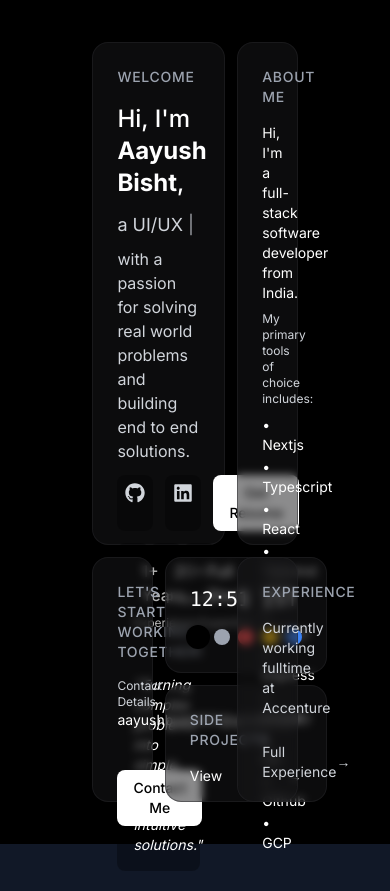
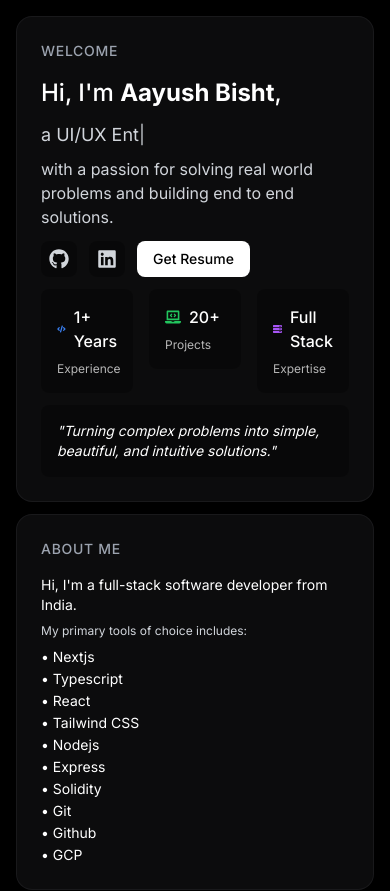
Before and after one commit to aayushbisht/portfolio25, a Next.js app: page / in a window 390 px wide. Shown: the top 891 px of the page. Built offline with nearby package versions, Linux system fonts and the light colour scheme.

Commit message:
made fullt responsive

```diff
--- a/app/components/AboutMe.tsx
+++ b/app/components/AboutMe.tsx
@@ -7,7 +7,7 @@ const AboutMe = () => {
   const themeClasses = getThemeClasses(theme)
 
   return (
-    <div className="col-span-4 row-span-2">
+    <div className="col-span-12 md:col-span-6 lg:col-span-4 row-span-1 lg:row-span-2">
       <Card title="About me" className="h-full">
         <div className="space-y-2">
           <p className={`text-sm ${themeClasses.text}`}>Hi, I&apos;m a full-stack software developer from India.</p>
--- a/app/components/ExperienceCard.tsx
+++ b/app/components/ExperienceCard.tsx
@@ -5,7 +5,7 @@ import Card from './shared/Card'
 const ExperienceCard = () => {
 
   return (
-        <div className="col-span-4">
+        <div className="col-span-12 md:col-span-6 lg:col-span-4">
             <Link href="/experience">
               <Card title="Experience" className="h-full group cursor-pointer">
                 <div className="space-y-1">
--- a/app/components/WelcomeCard.tsx
+++ b/app/components/WelcomeCard.tsx
@@ -37,7 +37,7 @@ const WelcomeCard = () => {
   }, [currentIndex, currentRole]);
 
   return (
-    <div className="col-span-8 row-span-2">
+    <div className="col-span-12 md:col-span-6 lg:col-span-8 row-span-1 lg:row-span-2">
       <Card title="welcome" className="h-full">
         <div className="space-y-3">
           <h2 className={`text-2xl font-medium ${themeClasses.text}`}>
--- a/app/components/WorkTogether.tsx
+++ b/app/components/WorkTogether.tsx
@@ -12,7 +12,7 @@ const WorkTogether = ({ onContactClick }: WorkTogetherProps) => {
   const themeClasses = getThemeClasses(theme);
 
   return (
-    <div className="col-span-4">
+    <div className="col-span-12 md:col-span-6 lg:col-span-4">
       <Card title="Let's start working together!" className="h-full">
         <div className="space-y-10 text-sm">
           <div>
--- a/app/page.tsx
+++ b/app/page.tsx
@@ -11,15 +11,15 @@ const ContactModal = dynamic(() => import('./components/ContactModal'), {
 });
 
 const WelcomeCard = dynamic(() => import('./components/WelcomeCard'), {
-  loading: () => <div className="col-span-8 row-span-2 h-full bg-black/30 rounded-2xl animate-pulse" />
+  loading: () => <div className="col-span-12 md:col-span-6 lg:col-span-8 row-span-2 h-40 lg:h-full bg-black/30 rounded-2xl animate-pulse" />
 });
 
 const AboutMe = dynamic(() => import('./components/AboutMe'), {
-  loading: () => <div className="col-span-4 row-span-2 h-full bg-black/30 rounded-2xl animate-pulse" />
+  loading: () => <div className="col-span-12 md:col-span-6 lg:col-span-4 row-span-2 h-40 lg:h-full bg-black/30 rounded-2xl animate-pulse" />
 });
 
 const WorkTogether = dynamic(() => import('./components/WorkTogether'), {
-  loading: () => <div className="col-span-4 h-full bg-black/30 rounded-2xl animate-pulse" />
+  loading: () => <div className="col-span-12 md:col-span-6 lg:col-span-4 h-32 bg-black/30 rounded-2xl animate-pulse" />
 });
 
 const SideProjects = dynamic(() => import('./components/SideProjects'), {
@@ -36,22 +36,22 @@ export default function Home() {
   const [isContactModalOpen, setIsContactModalOpen] = useState(false);
 
   return (
-    <main className={`h-screen w-screen flex items-center justify-center ${themeClasses.background} p-6 transition-colors duration-300`}>
-      <div className="w-[60%] h-[90vh]">
+    <main className={`min-h-screen w-screen flex items-center justify-center ${themeClasses.background} p-4 md:p-6 transition-colors duration-300`}>
+      <div className="w-full md:w-[90%] xl:w-[70%] 2xl:w-[60%] lg:h-[90vh]">
         <div className="grid grid-cols-12 gap-3 h-full auto-rows-[minmax(0,auto)]">
-          <Suspense fallback={<div className="col-span-8 row-span-2 h-full bg-black/30 rounded-2xl animate-pulse" />}>
+          <Suspense fallback={<div className="col-span-12 md:col-span-6 lg:col-span-8 row-span-2 h-40 lg:h-full bg-black/30 rounded-2xl animate-pulse" />}>
             <WelcomeCard />
           </Suspense>
 
-          <Suspense fallback={<div className="col-span-4 row-span-2 h-full bg-black/30 rounded-2xl animate-pulse" />}>
+          <Suspense fallback={<div className="col-span-12 md:col-span-6 lg:col-span-4 row-span-2 h-40 lg:h-full bg-black/30 rounded-2xl animate-pulse" />}>
             <AboutMe />
           </Suspense>
 
-          <Suspense fallback={<div className="col-span-4 h-full bg-black/30 rounded-2xl animate-pulse" />}>
+          <Suspense fallback={<div className="col-span-12 md:col-span-6 lg:col-span-4 h-32 bg-black/30 rounded-2xl animate-pulse" />}>
             <WorkTogether onContactClick={() => setIsContactModalOpen(true)} />
           </Suspense>
 
-          <div className="col-span-4 grid grid-rows-2 gap-3">
+          <div className="col-span-12 md:col-span-6 lg:col-span-4 grid grid-rows-2 gap-3">
             <Suspense fallback={<div className="h-full bg-black/30 rounded-2xl animate-pulse" />}>
               <ThemeTime />
             </Suspense>
```
